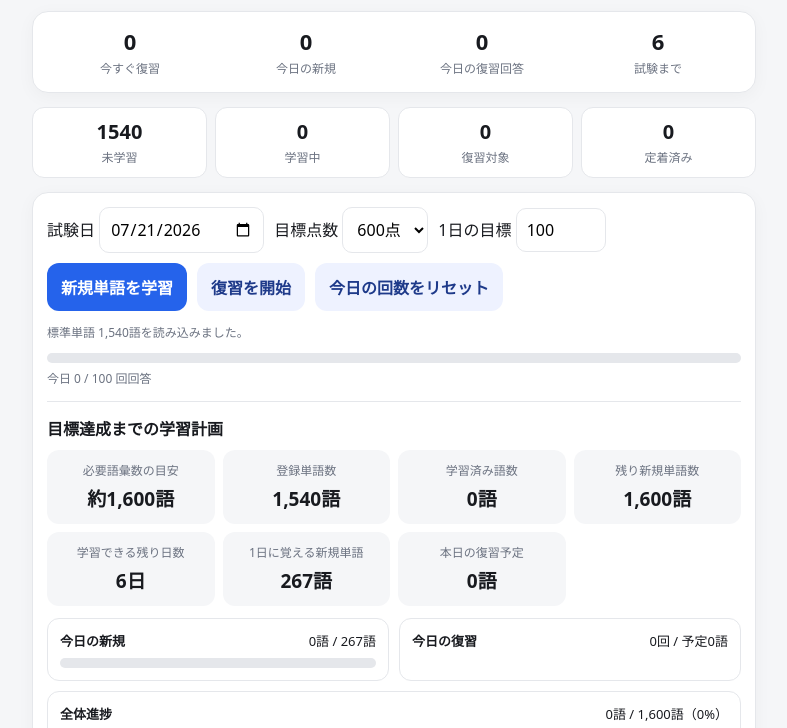
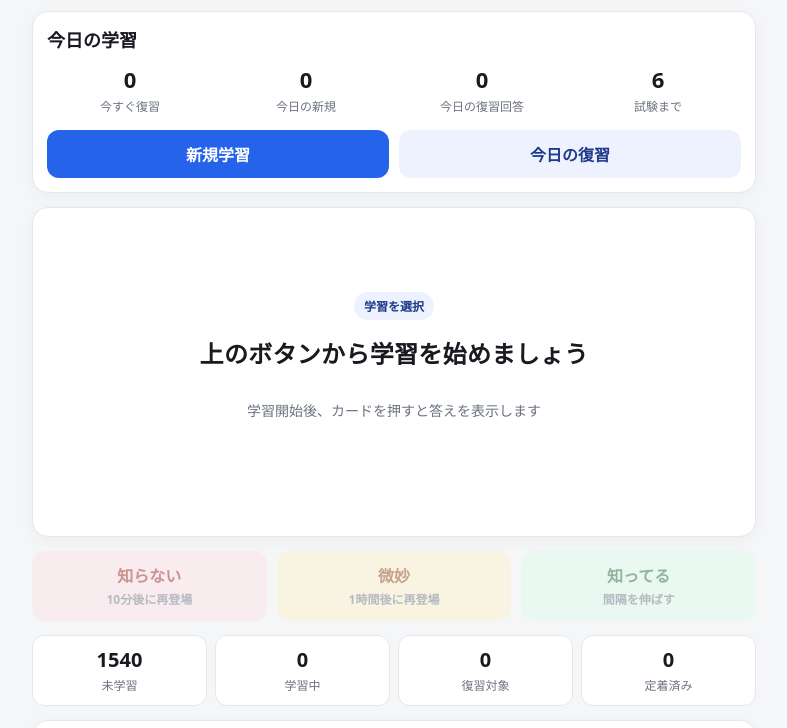
Before and after one commit to shun6393/TOEIC-app, a plain HTML site: page index.html in a window 1280 px wide. Shown: the part 57-785 px from the top of the page, without its empty margins (246-1033 px from the left). Drawn offline with Linux system fonts and the light colour scheme.

Commit message:
ホーム画面の学習導線を改善

```diff
--- a/index.html
+++ b/index.html
@@ -10,11 +10,33 @@
 <div class="wrap">
   <h1>TOEIC 短期詰め込み単語</h1>
 
-  <div class="top">
-    <div class="stat"><b id="dueCount">0</b><span>今すぐ復習</span></div>
-    <div class="stat"><b id="todayNewCount">0</b><span>今日の新規</span></div>
-    <div class="stat"><b id="todayReviewCount">0</b><span>今日の復習回答</span></div>
-    <div class="stat"><b id="daysLeft">0</b><span>試験まで</span></div>
+  <section class="today-study" aria-labelledby="todayStudyTitle">
+    <h2 id="todayStudyTitle">今日の学習</h2>
+    <div class="today-stats">
+      <div class="stat"><b id="dueCount">0</b><span>今すぐ復習</span></div>
+      <div class="stat"><b id="todayNewCount">0</b><span>今日の新規</span></div>
+      <div class="stat"><b id="todayReviewCount">0</b><span>今日の復習回答</span></div>
+      <div class="stat"><b id="daysLeft">0</b><span>試験まで</span></div>
+    </div>
+    <div class="study-start-actions">
+      <button class="primary" id="newStartBtn">新規学習</button>
+      <button class="ghost" id="startBtn">今日の復習</button>
+    </div>
+  </section>
+
+  <div class="card" id="card">
+    <div class="mode-badge" id="modeBadge">学習を選択</div>
+    <div class="word" id="word"><span class="initial-message">上のボタンから学習を始めましょう</span></div>
+    <div class="meaning" id="meaning"></div>
+    <div class="hint" id="hint"></div>
+    <div class="tap" id="tapText">学習開始後、カードを押すと答えを表示します</div>
+    <p class="next-review" id="nextReviewNotice" role="status" aria-live="polite"></p>
+  </div>
+
+  <div class="buttons">
+    <button class="bad" id="badBtn" disabled>知らない<br><span class="small">10分後に再登場</span></button>
+    <button class="mid" id="midBtn" disabled>微妙<br><span class="small">1時間後に再登場</span></button>
+    <button class="good" id="goodBtn" disabled>知ってる<br><span class="small">間隔を伸ばす</span></button>
   </div>
 
   <div class="status-stats">
@@ -38,8 +60,6 @@
         </select>
       </label>
       <label>1日の目標 <input type="number" id="dailyGoal" min="10" max="500" value="100" style="width:90px"></label>
-      <button class="primary" id="newStartBtn">新規単語を学習</button>
-      <button class="ghost" id="startBtn">復習を開始</button>
       <button class="ghost" id="resetTodayBtn">今日の回数をリセット</button>
     </div>
     <p class="small" id="catalogLoadStatus" role="status" aria-live="polite">標準単語データを読み込んでいます…</p>
@@ -75,21 +95,6 @@
       <p class="small plan-note" id="planNotice"></p>
       <p class="small plan-disclaimer">必要語彙数と学習量は目安であり、TOEICスコアを保証するものではありません。</p>
     </section>
-  </div>
-
-  <div class="card" id="card">
-    <div class="mode-badge" id="modeBadge">モード未選択</div>
-    <div class="word" id="word">スタートを押してね</div>
-    <div class="meaning" id="meaning"></div>
-    <div class="hint" id="hint"></div>
-    <div class="tap" id="tapText">カードを押すと答えを表示</div>
-    <p class="next-review" id="nextReviewNotice" role="status" aria-live="polite"></p>
-  </div>
-
-  <div class="buttons">
-    <button class="bad" id="badBtn" disabled>知らない<br><span class="small">10分後に再登場</span></button>
-    <button class="mid" id="midBtn" disabled>微妙<br><span class="small">1時間後に再登場</span></button>
-    <button class="good" id="goodBtn" disabled>知ってる<br><span class="small">間隔を伸ばす</span></button>
   </div>
 
   <details class="panel">
--- a/style.css
+++ b/style.css
@@ -6,9 +6,13 @@
   body{margin:0;font-family:system-ui,-apple-system,"Segoe UI","Noto Sans JP",sans-serif;background:var(--bg);color:var(--text)}
   .wrap{max-width:760px;margin:auto;padding:18px}
   h1{font-size:22px;margin:4px 0 14px}
-  .top,.panel,.card{background:var(--card);border:1px solid var(--line);border-radius:16px;box-shadow:0 4px 18px rgba(0,0,0,.04)}
-  .top{padding:14px;display:grid;grid-template-columns:repeat(4,1fr);gap:10px;margin-bottom:14px}
-  .status-stats{display:grid;grid-template-columns:repeat(4,1fr);gap:8px;margin-bottom:14px}
+  .today-study,.panel,.card{background:var(--card);border:1px solid var(--line);border-radius:16px;box-shadow:0 4px 18px rgba(0,0,0,.04)}
+  .today-study{padding:14px;margin-bottom:14px}
+  .today-study h2{font-size:18px;margin:0 0 12px}
+  .today-stats{display:grid;grid-template-columns:repeat(4,1fr);gap:10px}
+  .study-start-actions{display:grid;grid-template-columns:repeat(2,1fr);gap:10px;margin-top:14px}
+  .study-start-actions button{width:100%}
+  .status-stats{display:grid;grid-template-columns:repeat(4,1fr);gap:8px;margin:14px 0}
   .status-stat{background:var(--card);border:1px solid var(--line);border-radius:12px;padding:10px;text-align:center}
   .status-stat b{display:block;font-size:20px}
   .status-stat span{font-size:12px;color:var(--muted)}
@@ -27,6 +31,7 @@
   .card{min-height:330px;padding:26px;display:flex;flex-direction:column;justify-content:center;align-items:center;text-align:center}
   .mode-badge{background:#eef2ff;color:#1e3a8a;border-radius:999px;padding:5px 10px;font-size:12px;font-weight:700;margin-bottom:16px}
   .word{font-size:42px;font-weight:800;letter-spacing:.3px;word-break:break-word}
+  .initial-message{display:block;max-width:100%;font-size:24px;font-weight:700;line-height:1.5;text-wrap:balance;overflow-wrap:anywhere}
   .meaning{font-size:22px;margin-top:18px;display:none}
   .hint{font-size:14px;color:var(--muted);margin-top:12px;display:none;line-height:1.7}
   .tap{margin-top:28px;color:var(--muted);font-size:14px}
@@ -105,7 +110,7 @@
   textarea{width:100%;min-height:120px;margin-top:10px}
   .empty{color:var(--muted);line-height:1.8}
   @media(max-width:600px){
-    .top{grid-template-columns:repeat(2,1fr)}
+    .today-stats{grid-template-columns:repeat(2,1fr)}
     .status-stats{grid-template-columns:repeat(2,1fr)}
     .plan-grid{grid-template-columns:repeat(2,1fr)}
     .today-plan{grid-template-columns:1fr}
@@ -120,5 +125,6 @@
     .modal-actions{flex-wrap:wrap}
     .modal-actions .history-reset{width:100%;margin-right:0}
     .word{font-size:34px}
+    .initial-message{font-size:21px}
     .buttons{grid-template-columns:1fr}
   }
```
Also changed, not shown: 1 other file.
